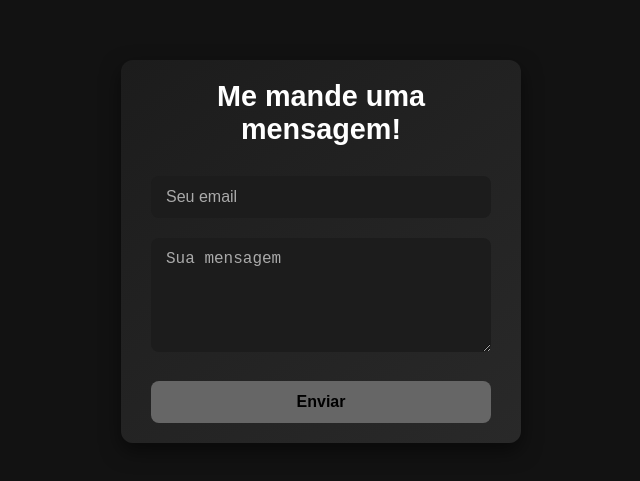
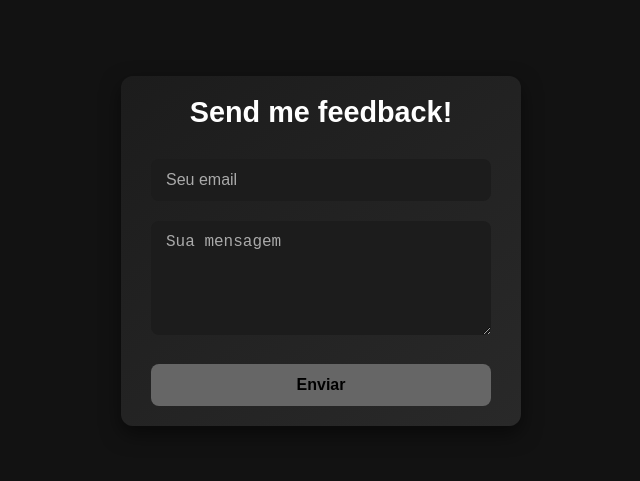
Before and after one commit to EricRochaGoncalves/teste-de-email-formulario, a plain HTML site: page index.html in a window 1280 px wide. Shown: the part 149-630 px from the top of the page, without its empty margins (319-959 px from the left). Drawn offline with Linux system fonts and the light colour scheme.

Commit message:
Atualizar o index.html

```diff
--- a/index.html
+++ b/index.html
@@ -108,7 +108,7 @@
 </head>
 <body>
   <div class="form-container">
-    <h1>Me mande uma mensagem!</h1>
+    <h1>Send me feedback!</h1>
     <form action="https://formsubmit.co/ericrochagoncalves59@gmail.com" method="POST">
       <input type="email" name="email" id="email" required placeholder="Seu email">
       <textarea name="message" id="message" rows="5" required placeholder="Sua mensagem"></textarea>
```
